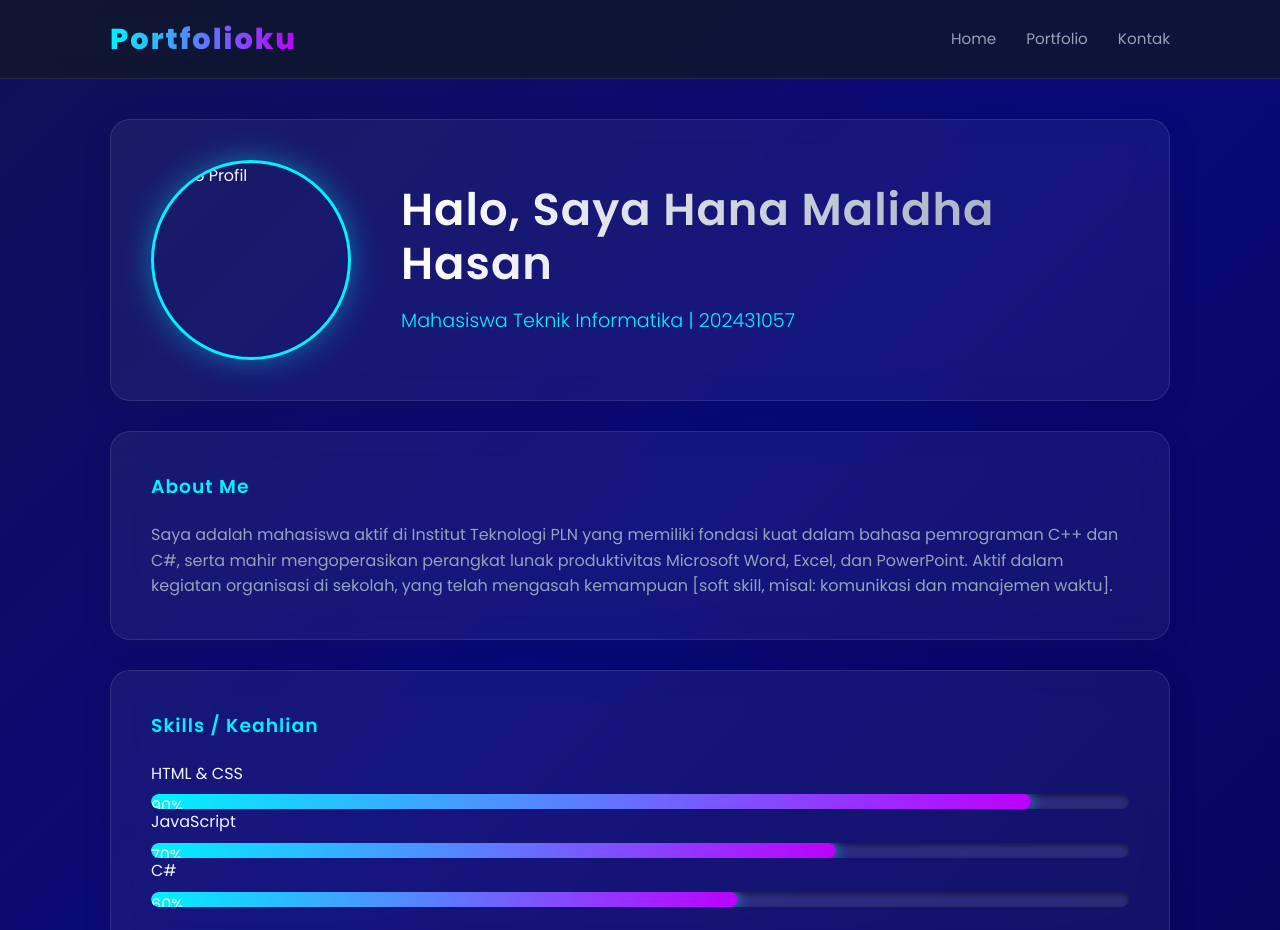
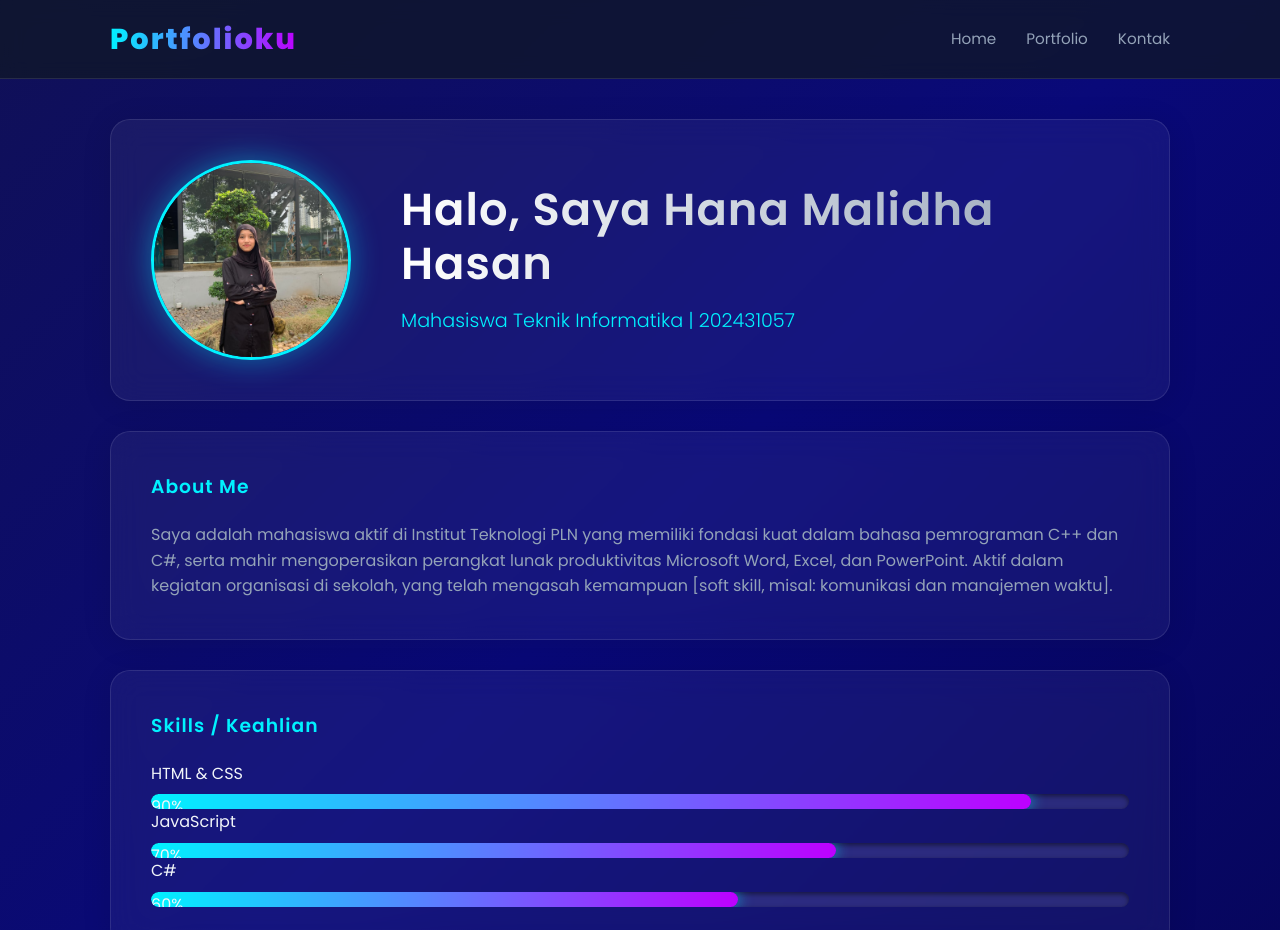
Before and after one commit to hcahna/Hana-Malidha-Hasan_202431057_PemrogramanWeb_Portofolio, a plain HTML site: page index.html in a window 1280 px wide. Shown: the top 930 px of the page. Drawn offline with Linux system fonts and the light colour scheme.

Commit message:
Update index.html

```diff
--- a/index.html
+++ b/index.html
@@ -22,7 +22,7 @@
 
     <main>
         <section class="hero">
-            <img src="../Portofolio/Asset/fotoku.jpeg" alt="Foto Profil" class="profile-img">
+            <img src="../Asset/fotoku.jpeg" alt="Foto Profil" class="profile-img">
 
             <div class="hero-text">
                 <h2>Halo, Saya Hana Malidha Hasan</h2>
@@ -61,4 +61,5 @@
     </footer>
 
 </body>
+
 </html>
```
